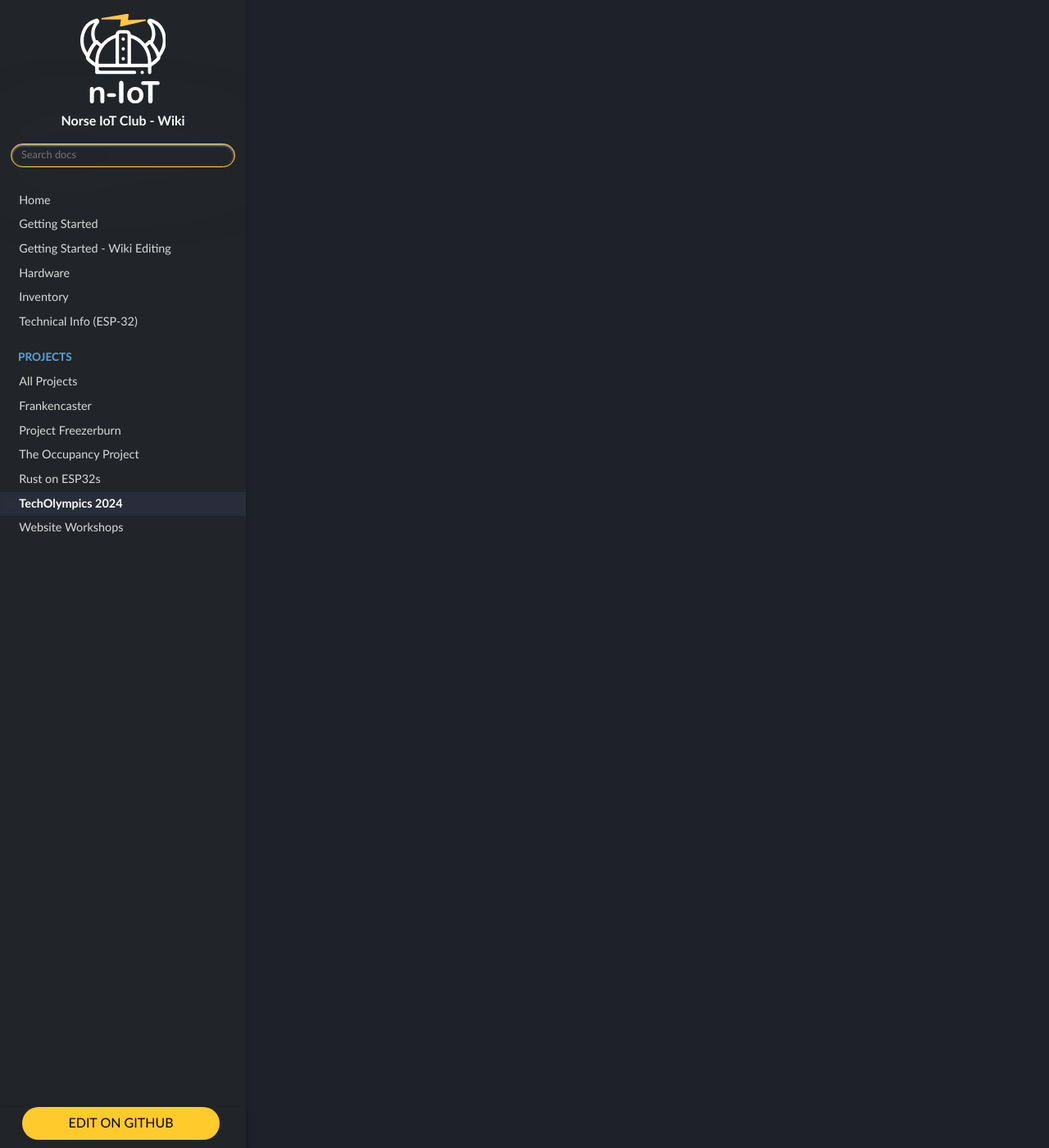
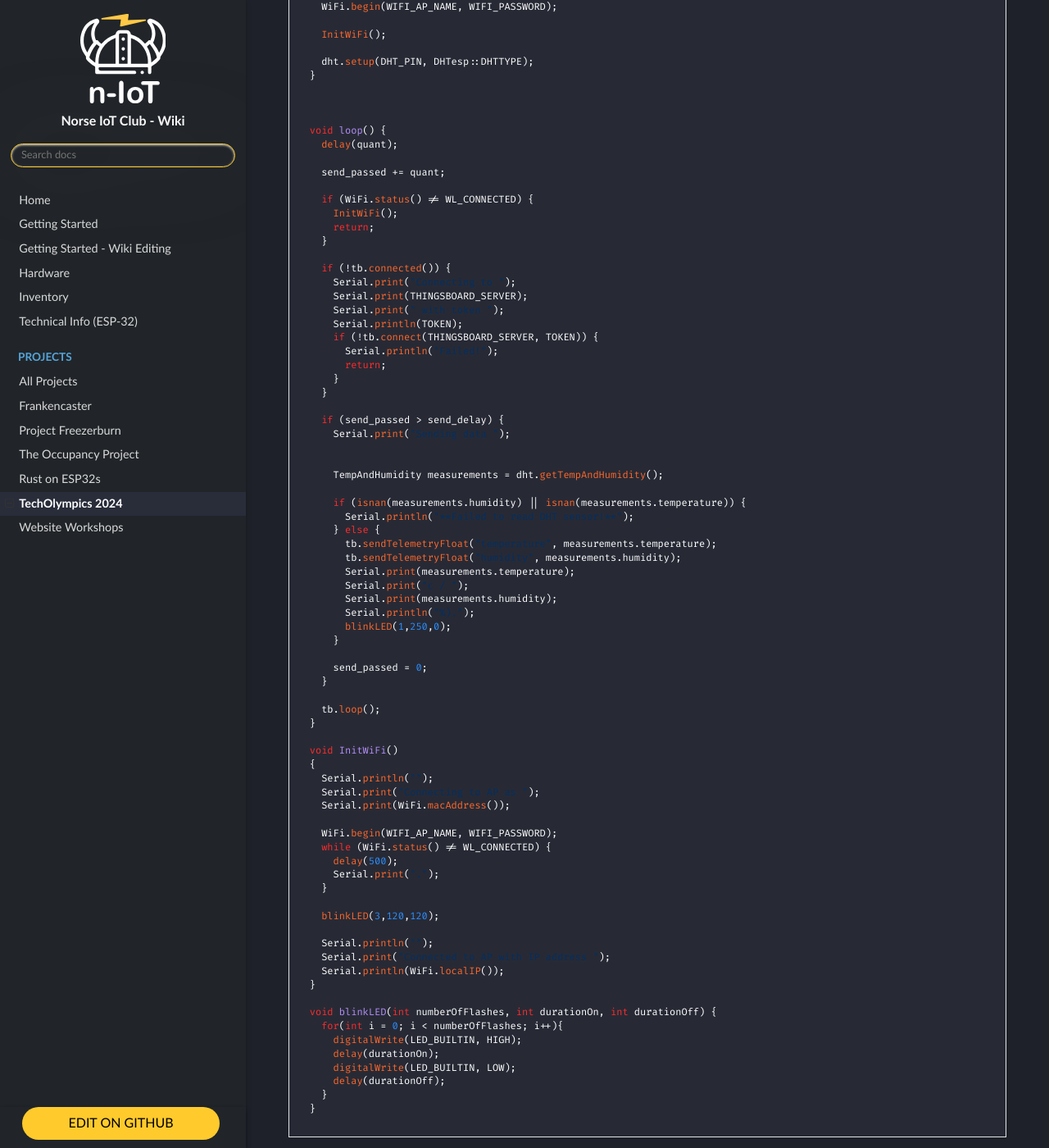
Before and after one commit to Norse-IoT/Wiki, an MkDocs documentation site: the page built from docs/projects/techolympics24.md, in a window 1280 px wide and 1400 px high, scrolled down 752 px. Shown: the whole window at 82% size. Built offline with MkDocs 1.6.1, drawn with Linux system fonts in a browser that asks for light colours; nearby versions of some CDN libraries; some of the changed text lies outside the part shown.

Commit message:
Update techolympics24.md

````diff
--- a/docs/projects/techolympics24.md
+++ b/docs/projects/techolympics24.md
@@ -2,6 +2,116 @@
 
 This guide is designed to assist students with the "Building the Connected Future with IoT" session at TechOlympics 2024.
 
+Here is the [presentation](https://docs.google.com/presentation/d/1B0s1GWxGJs90X0qqKkggmbycxGw6E46TyPBw5wbtO-Q/edit?usp=sharing) for the session.
+
+```
+#define SERIAL_BAUD    115200
+
+#include <DHTesp.h>
+#include <WiFi.h>
+#include <ThingsBoard.h>
 
 
-Here is the [presentation](https://docs.google.com/presentation/d/1B0s1GWxGJs90X0qqKkggmbycxGw6E46TyPBw5wbtO-Q/edit?usp=sharing) for the session.
+
+#define DHTTYPE    DHT22 // DHT11, DHT22, DHT21
+#define DHT_PIN    4
+#define TOKEN     "21asd7"
+#define THINGSBOARD_SERVER  "10.0.1.2"
+#define WIFI_AP_NAME        ""
+#define WIFI_PASSWORD       ""
+WiFiClient espClient;
+ThingsBoard tb(espClient);
+int status = WL_IDLE_STATUS;
+DHTesp dht;
+int quant = 20;
+int send_delay = 2000;
+int send_passed = 0;
+
+
+void setup() {
+  Serial.begin(SERIAL_BAUD);
+
+  pinMode(LED_BUILTIN, OUTPUT);
+
+  WiFi.begin(WIFI_AP_NAME, WIFI_PASSWORD);
+
+  InitWiFi();
+
+  dht.setup(DHT_PIN, DHTesp::DHTTYPE);
+}
+
+
+
+void loop() {
+  delay(quant);
+
+  send_passed += quant;
+
+  if (WiFi.status() != WL_CONNECTED) {
+    InitWiFi();
+    return;
+  }
+
+  if (!tb.connected()) {
+    Serial.print("Connecting to ");
+    Serial.print(THINGSBOARD_SERVER);
+    Serial.print(" with token ");
+    Serial.println(TOKEN);
+    if (!tb.connect(THINGSBOARD_SERVER, TOKEN)) {
+      Serial.println("Failed!");
+      return;
+    }
+  }
+
+  if (send_passed > send_delay) {
+    Serial.print("Sending data ");
+
+
+    TempAndHumidity measurements = dht.getTempAndHumidity();
+
+    if (isnan(measurements.humidity) || isnan(measurements.temperature)) {
+      Serial.println("**Failed to read DHT sensor!**");
+    } else {
+      tb.sendTelemetryFloat("temperature", measurements.temperature);
+      tb.sendTelemetryFloat("humidity", measurements.humidity);
+      Serial.print(measurements.temperature);
+      Serial.print("c / ");
+      Serial.print(measurements.humidity);
+      Serial.println("%).");
+      blinkLED(1,250,0);
+    }
+
+    send_passed = 0;
+  }
+
+  tb.loop();
+}
+
+void InitWiFi()
+{
+  Serial.println("");
+  Serial.print("Connecting to AP as ");
+  Serial.print(WiFi.macAddress());
+
+  WiFi.begin(WIFI_AP_NAME, WIFI_PASSWORD);
+  while (WiFi.status() != WL_CONNECTED) {
+    delay(500);
+    Serial.print(".");
+  }
+
+  blinkLED(3,120,120);
+
+  Serial.println("");
+  Serial.print("Connected to AP with IP address ");
+  Serial.println(WiFi.localIP());
+}
+
+void blinkLED(int numberOfFlashes, int durationOn, int durationOff) {
+  for(int i = 0; i < numberOfFlashes; i++){
+    digitalWrite(LED_BUILTIN, HIGH);
+    delay(durationOn);
+    digitalWrite(LED_BUILTIN, LOW);
+    delay(durationOff);
+  }
+}
+```
````
